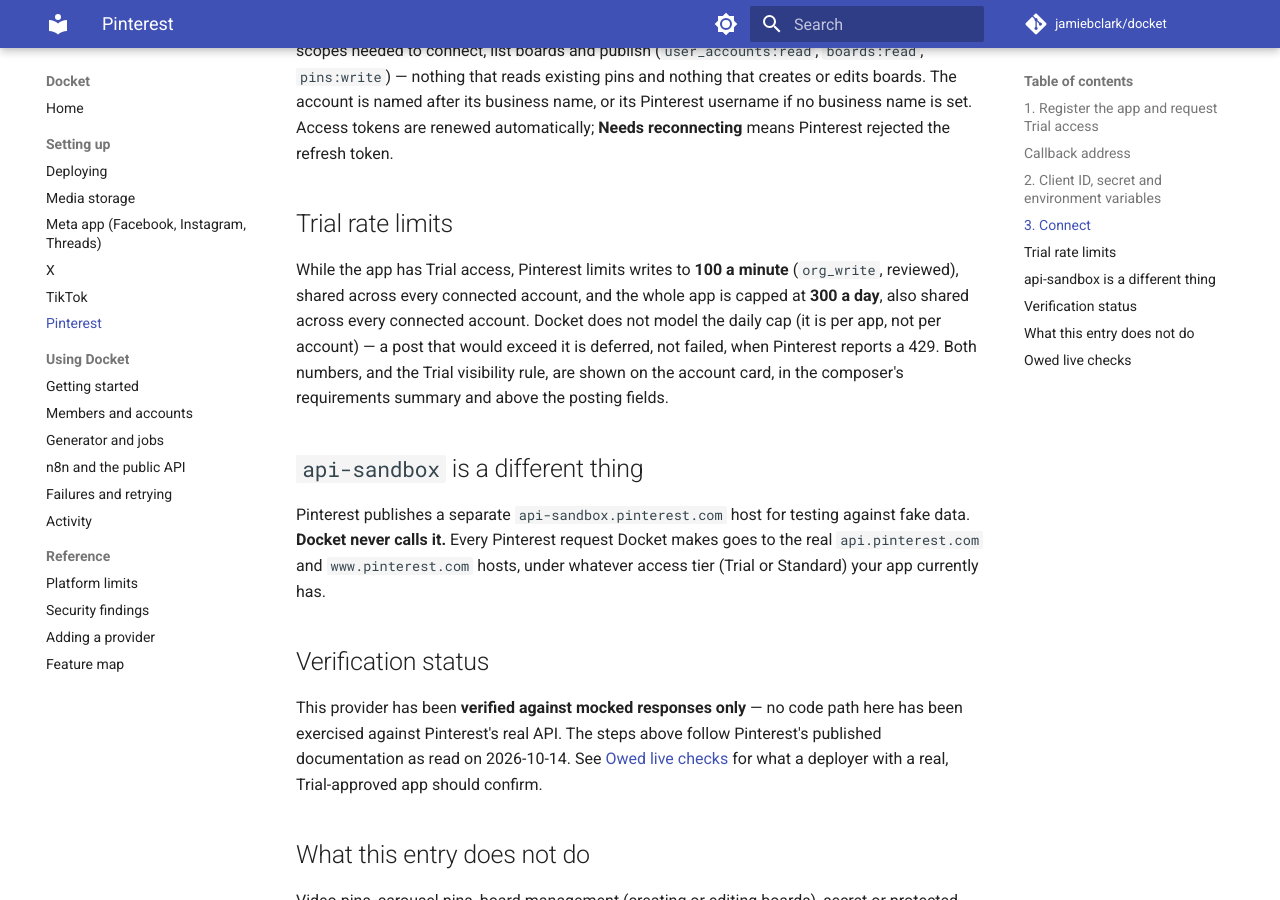
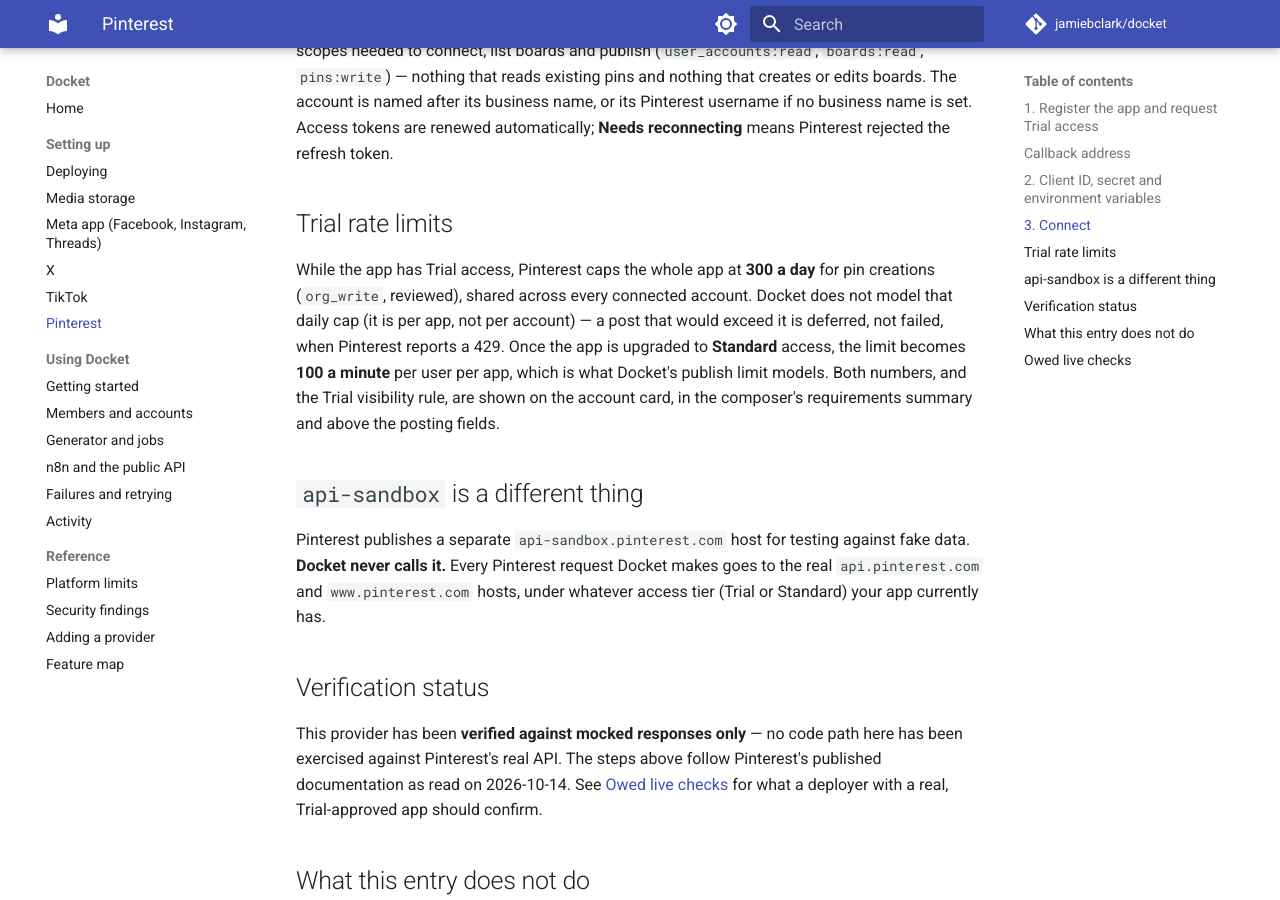
Before and after one commit to jamiebclark/docket, an MkDocs documentation site: the page built from docs/pinterest-setup.md, in a window 1280 px wide and 900 px high, scrolled down 1839 px. Built offline with MkDocs 1.6.1 and Material for MkDocs 9.7.7, drawn with Linux system fonts in a browser that asks for light colours; comment, search, counter and statistics services are not loaded.

Commit message:
fix(pinterest): count title and link in code points, correct Trial limits (T075-T076)
Review F1 and F2.

F1: validatePinterest measured the pin title and link with `.length`,
which counts UTF-16 units, while the field declaration and the
composer's counter both count code points. A 51-emoji title read
"51 / 100" with no over-limit state and was then refused as "102
characters" -- the target could not be approved and nothing on screen
said why. Both comparisons, both `count` fields and both messages now
use countCodePoints, and validate.test.ts gains non-BMP cases either
side of the limit.

F2: the setup guide's "Trial rate limits" section gave Pinterest's
Standard per-user rate as the Trial shared-across-accounts cap -- wrong
tier and wrong scope, in the section whose only job is telling a
deployer what Trial access costs them. Trial is 300 pin creations a day
for the whole app, shared across every connected account; 100 a minute
per user per app is Standard, and that is what defaultPublishLimit
models. Now consistent with docs/limits.md and the research table.

140 Pinterest tests pass.

Co-Authored-By: Claude Opus 5 <noreply@anthropic.com>

```diff
--- a/docs/pinterest-setup.md
+++ b/docs/pinterest-setup.md
@@ -67,11 +67,12 @@ rejected the refresh token.
 
 ## Trial rate limits
 
-While the app has Trial access, Pinterest limits writes to **100 a minute** (`org_write`, reviewed), shared across
-every connected account, and the whole app is capped at **300 a day**, also shared across every connected account.
-Docket does not model the daily cap (it is per app, not per account) — a post that would exceed it is deferred, not
-failed, when Pinterest reports a 429. Both numbers, and the Trial visibility rule, are shown on the account card, in
-the composer's requirements summary and above the posting fields.
+While the app has Trial access, Pinterest caps the whole app at **300 a day** for pin creations (`org_write`,
+reviewed), shared across every connected account. Docket does not model that daily cap (it is per app, not per account) — a post
+that would exceed it is deferred, not failed, when Pinterest reports a 429. Once the app is upgraded to **Standard**
+access, the limit becomes **100 a minute** per user per app, which is what Docket's publish limit models. Both
+numbers, and the Trial visibility rule, are shown on the account card, in the composer's requirements summary and
+above the posting fields.
 
 ## `api-sandbox` is a different thing
 
```
Also changed, not shown: specs/072-pinterest-provider/tasks.md (+2 -2 lines), 2 other files.
